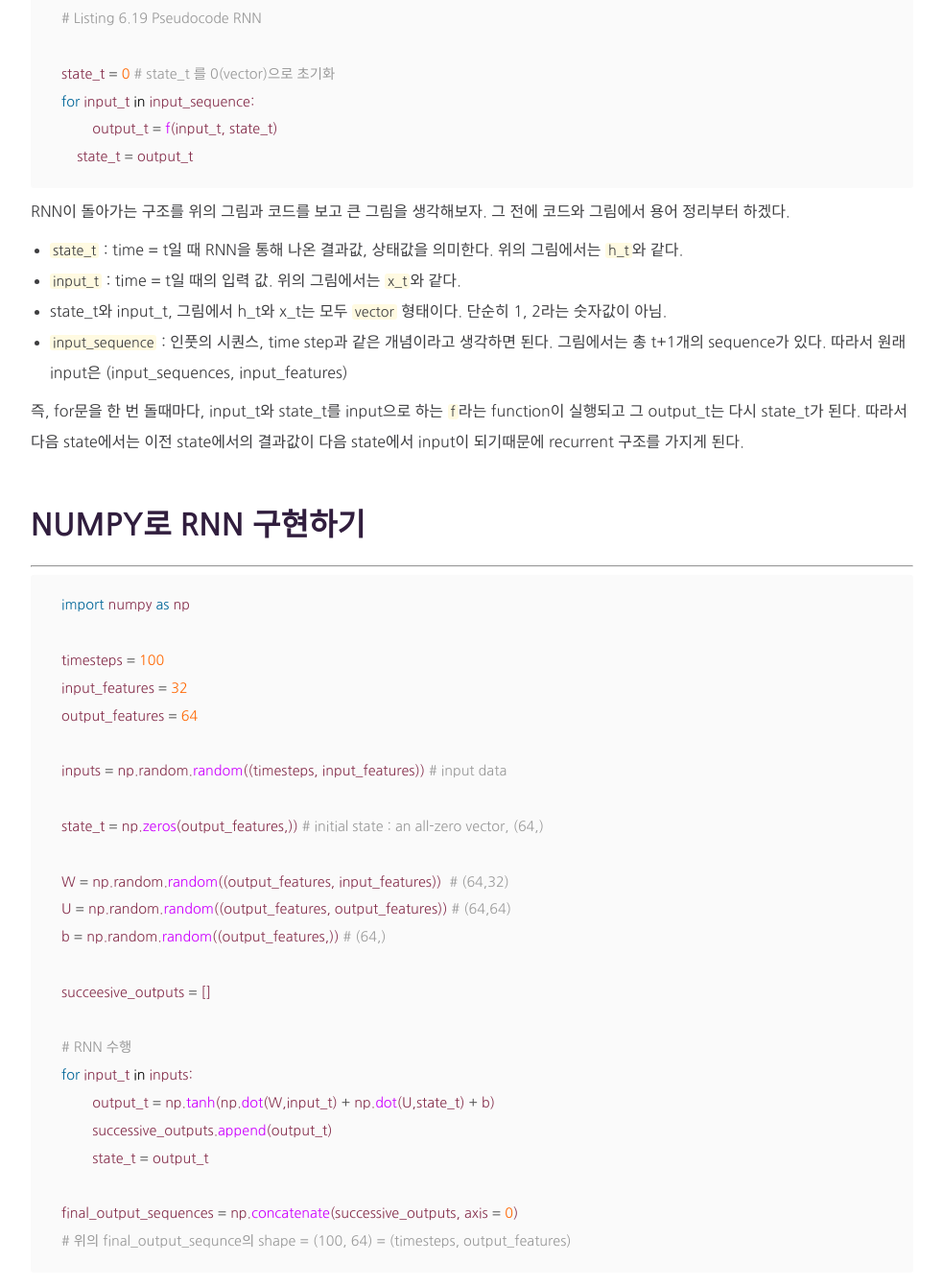
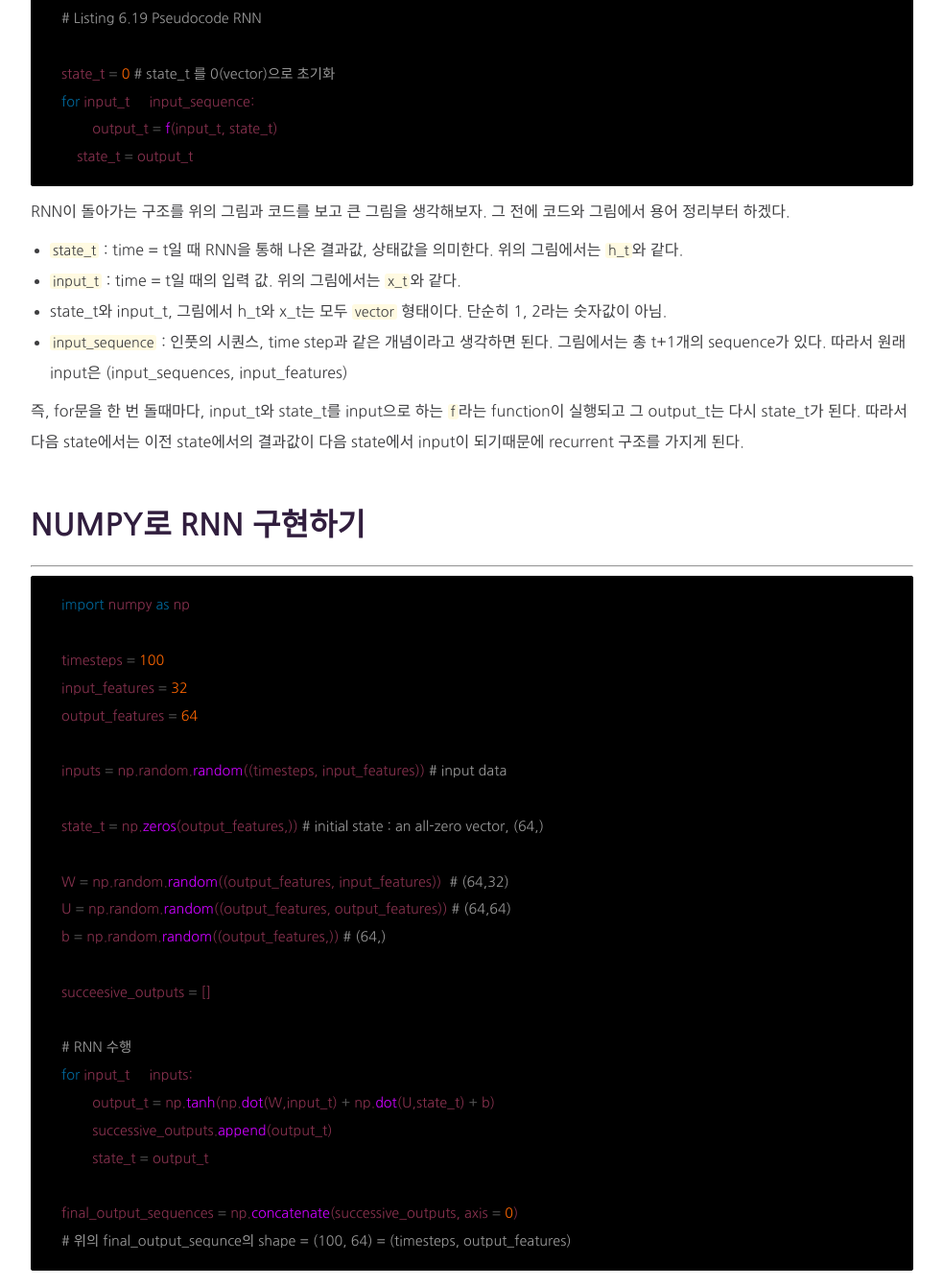
Before and after one commit to Taeu/taeu.github.io, a Jekyll site: the page built from _posts/2018-12-06-deeplearning-nlp-rnn.md, in a window 1280 px wide. Shown: the part 2144-3484 px from the top of the page at 96% size, without its empty margins (148-1131 px from the left). Built offline with Jekyll 4.4.1, drawn with Linux system fonts in a browser that asks for light colours; nearby versions of some CDN libraries; library files that are not in the unit come from our copies; comment, search, counter and statistics services are not loaded.

Commit message:
Update main.css

```diff
--- a/assets/css/sass/main.css
+++ b/assets/css/sass/main.css
@@ -2,7 +2,7 @@
 @import url(http://fonts.googleapis.com/earlyaccess/nanumgothic.css);
 
 .highlight {
-  background-color: #fafafa;
+  background-color: #000000;
   border-radius: 3px;
   margin: 0;
 }
```
